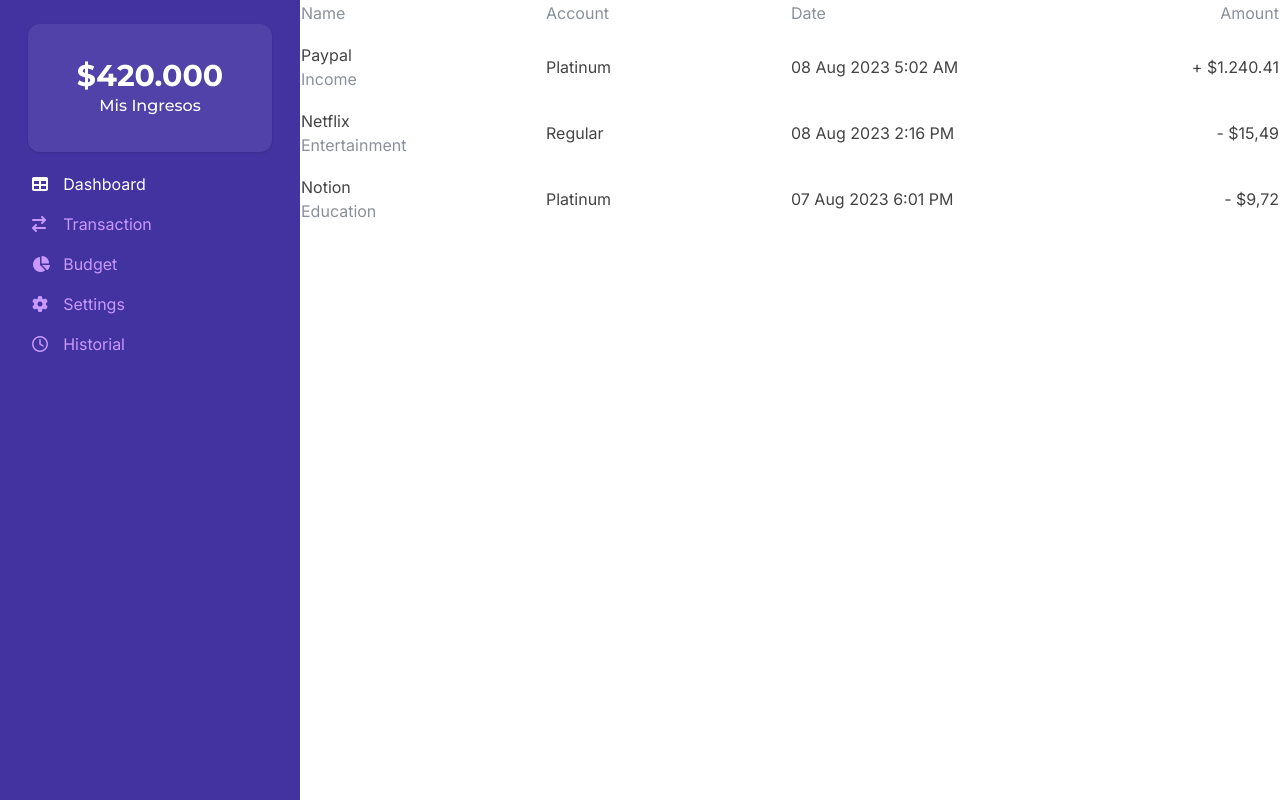
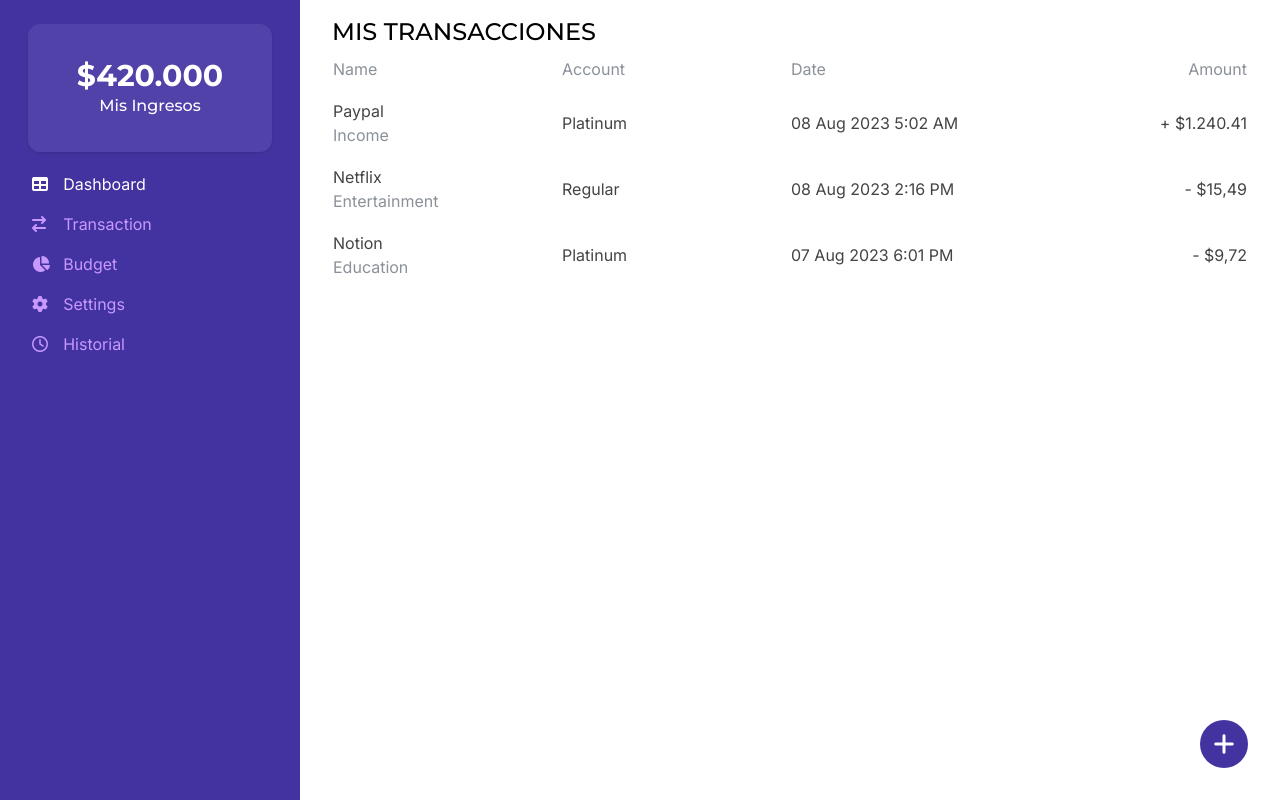
Before and after one commit to Cito2310/budget-app, a React (Vite) app: page / in a window 1280 px wide. Built offline with nearby package versions, Linux system fonts and the light colour scheme.

Commit message:
added model TransactionsPage

```diff
--- a/src/pages/TransactionsPage.tsx
+++ b/src/pages/TransactionsPage.tsx
@@ -2,8 +2,12 @@ import { TableTransactions } from "../components/TableTransactions"
 
 export const TransactionsPage = () => {
   return (
-    <div className="flex-1">
+    <div className="flex-1 mx-8 my-4">
+        <h1 className="font-Montserrat text-2xl font-medium mb-2">MIS TRANSACCIONES</h1>
         <TableTransactions />
+        <button className="absolute right-8 bottom-8 bg-[#4333A0] text-[#4333A0] aspect-square w-12 rounded-full">
+            <i className="fa-solid fa-plus brightness-[5] text-2xl"></i>
+        </button>
     </div>
   )
 }
```
